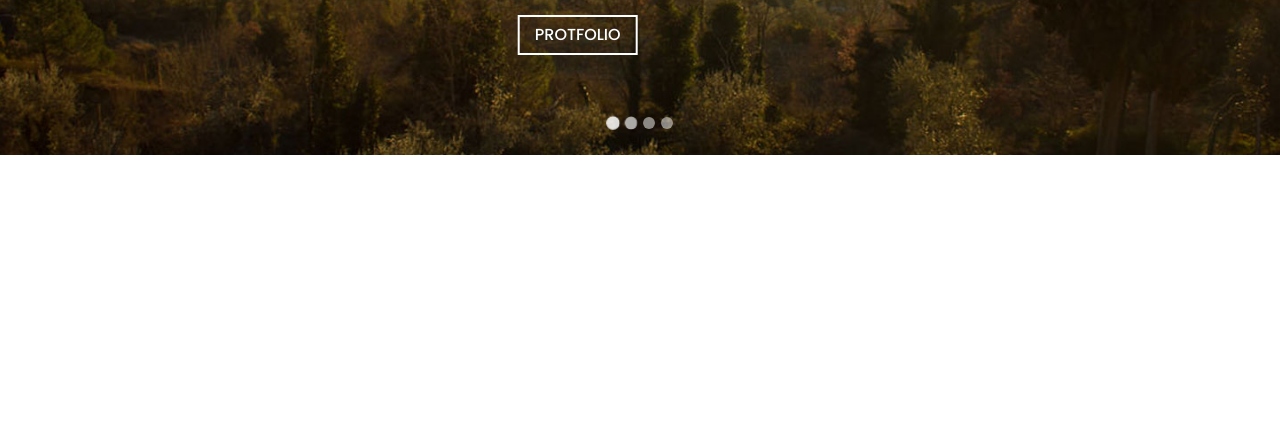
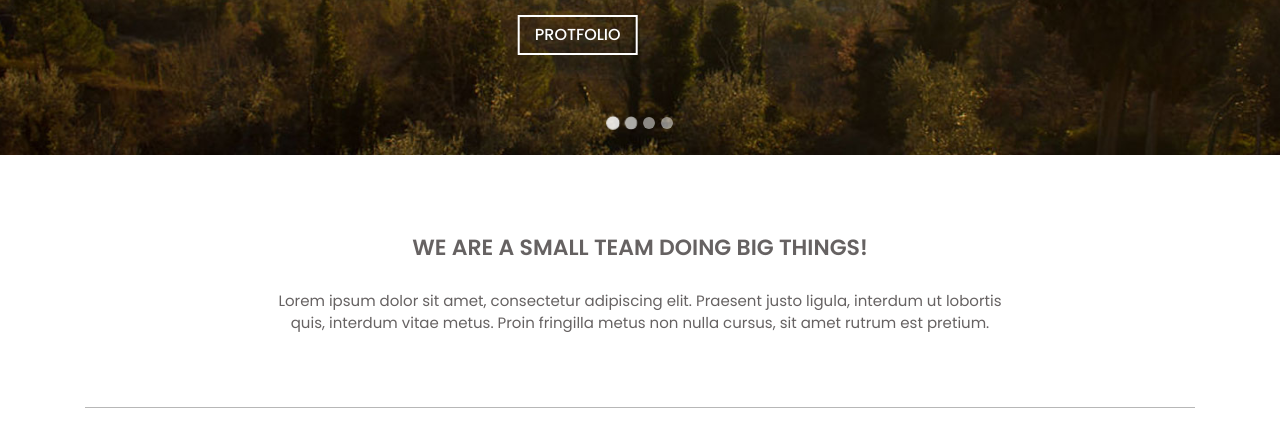
Before and after one commit to marufshobo/business, a plain HTML site: page index.html in a window 1280 px wide. Shown: the part 377-824 px from the top of the page. Before the commit the page ends 800 px from the top, so only its background shows below. Drawn offline with Linux system fonts and the light colour scheme.

Commit message:
service part

```diff
--- a/index.html
+++ b/index.html
@@ -143,6 +143,22 @@
     </section>
     <!-- header part end -->
 
+    <!-- service part start -->
+    <section class="service">
+        <div class="container">
+            <div class="row">
+                <div class="col-md-8 m-auto">
+                    <div class="service-content text-center">
+                        <h3>We are a Small Team Doing Big Things!</h3>
+                        <p>Lorem ipsum dolor sit amet, consectetur adipiscing elit. Praesent justo ligula, interdum ut lobortis quis, interdum vitae metus. Proin fringilla metus non nulla cursus, sit amet rutrum est pretium.</p>
+                    </div>
+                </div>
+            </div>
+            <hr style="background-color: #cccccc;">
+        </div>
+    </section>
+    <!-- service part end -->
+
 
     <script src="js/jquery-1.12.4.min.js"></script>
     <script src="js/main.js"></script>
--- a/style.css
+++ b/style.css
@@ -136,7 +136,24 @@ html{
 }
 
 /* slider part end */
+.service{
+    padding: 80px 0;
+}
+.service-content h3{
+    font-size: 22px;
+    font-weight: 600;
+    text-transform: uppercase;
+    color: #666262;
+    padding-bottom: 20px;
+}
+.service-content p{
+    font-size: 15px;
+    color: #666262;
+    padding-bottom: 40px;
+}
+/* service part start */
 
+/* service part end */
 
 
 /* font-family: 'Pacifico', cursive; */
```
